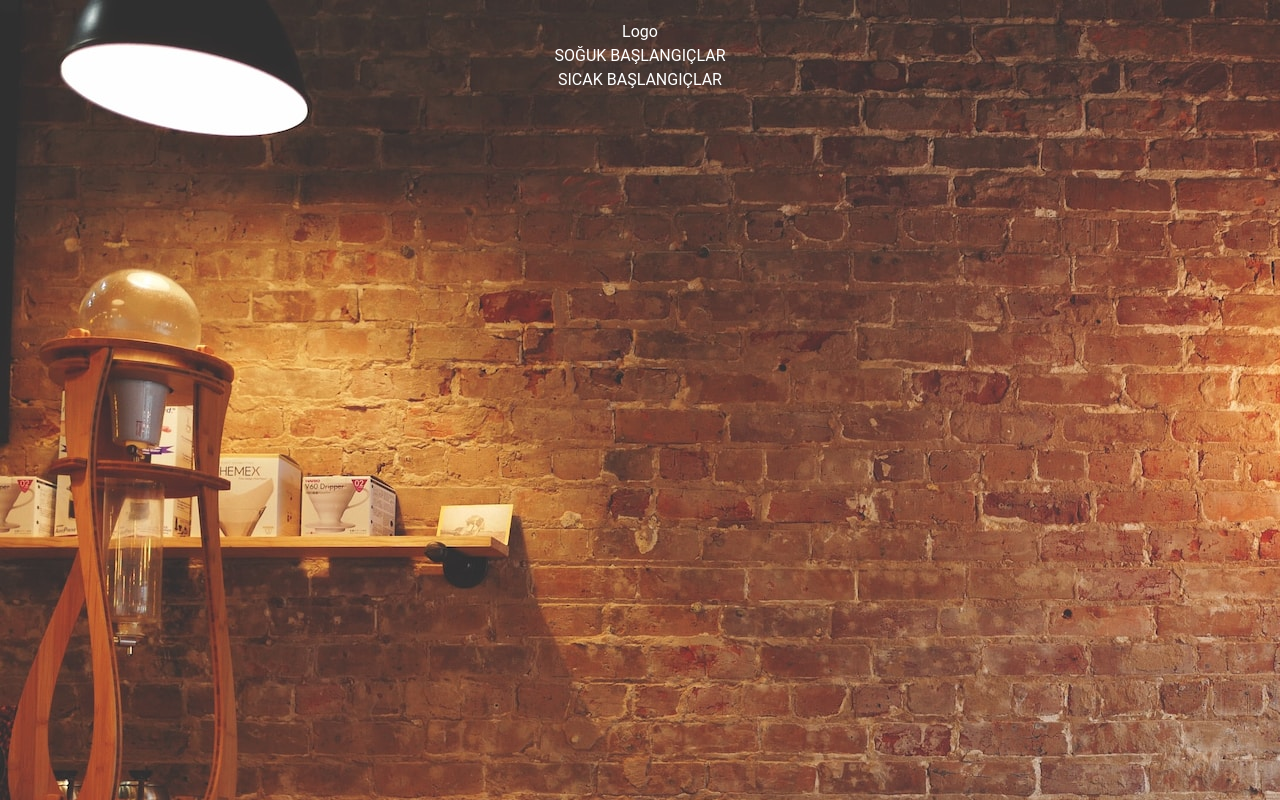
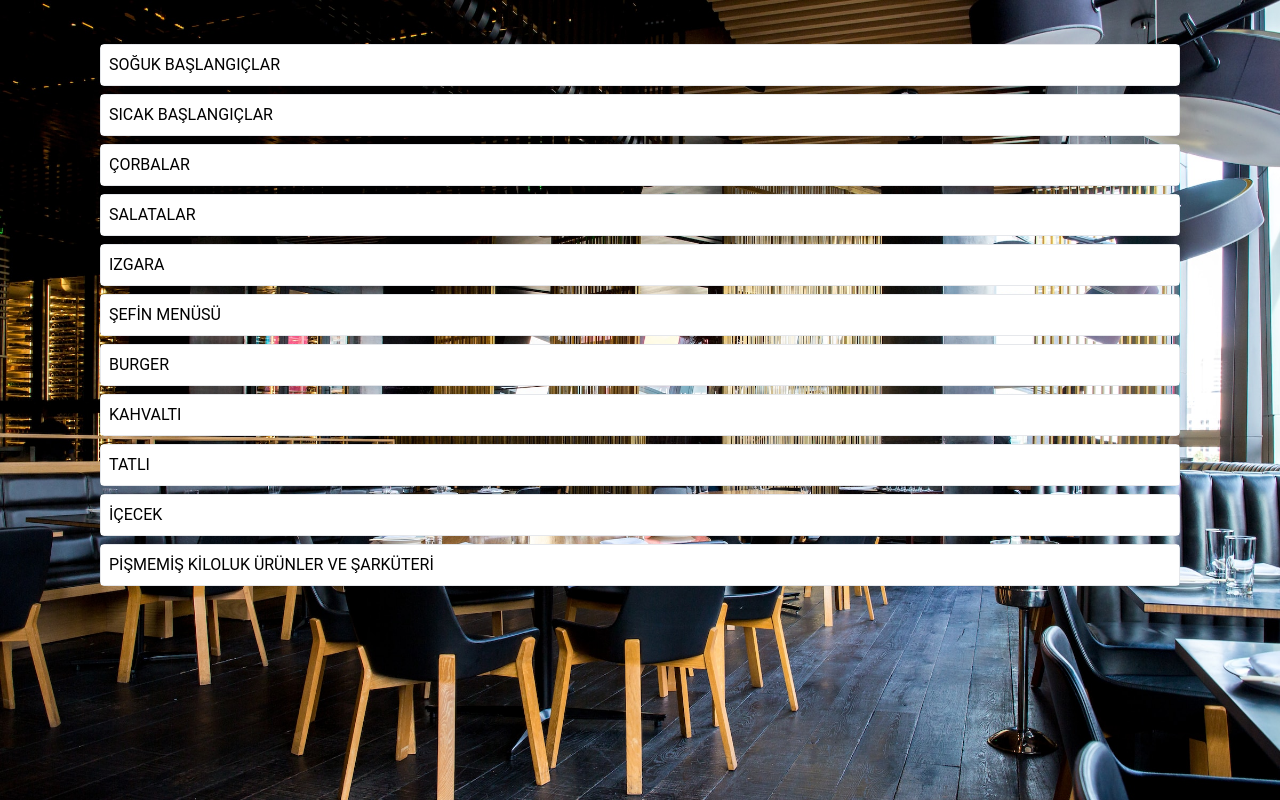
Before and after one commit to kardassuayb/react-restaurant-menu, a React (Create React App) app: page / in a window 1280 px wide. Built offline with nearby package versions, Linux system fonts and the light colour scheme; data requests are answered from the project's data file.

Commit message:
TitleITem Comp done

```diff
--- a/db.json
+++ b/db.json
@@ -1,14 +1,68 @@
 {
     "tabs":[
         {
-        "id":"1",
+        "id":1,
         "name":"SOĞUK BAŞLANGIÇLAR",
         "image":"Sekme Görseli",
         "description":"Sekme Açıklaması"
         },
         {
-        "id":"2",
+        "id":2,
         "name":"SICAK BAŞLANGIÇLAR",
+        "image":"Sekme Görseli",
+        "description":"Sekme Açıklaması"
+        },
+        {
+        "id":3,
+        "name":"ÇORBALAR",
+        "image":"Sekme Görseli",
+        "description":"Sekme Açıklaması"
+        },
+        {
+        "id":4,
+        "name":"SALATALAR",
+        "image":"Sekme Görseli",
+        "description":"Sekme Açıklaması"
+        },
+        {
+        "id":5,
+        "name":"IZGARA",
+        "image":"Sekme Görseli",
+        "description":"Sekme Açıklaması"
+        },
+        {
+        "id":6,
+        "name":"ŞEFİN MENÜSÜ",
+        "image":"Sekme Görseli",
+        "description":"Sekme Açıklaması"
+        },
+        {
+        "id":7,
+        "name":"BURGER",
+        "image":"Sekme Görseli",
+        "description":"Sekme Açıklaması"
+        },
+        {
+        "id":8,
+        "name":"KAHVALTI",
+        "image":"Sekme Görseli",
+        "description":"Sekme Açıklaması"
+        },
+        {
+        "id":9,
+        "name":"TATLI",
+        "image":"Sekme Görseli",
+        "description":"Sekme Açıklaması"
+        },
+        {
+        "id":10,
+        "name":"İÇECEK",
+        "image":"Sekme Görseli",
+        "description":"Sekme Açıklaması"
+        },
+        {
+        "id":11,
+        "name":"PİŞMEMİŞ KİLOLUK ÜRÜNLER VE ŞARKÜTERİ",
         "image":"Sekme Görseli",
         "description":"Sekme Açıklaması"
         }
@@ -16,39 +70,41 @@
 
     "products":[
             {
-            "id":"1",
+            "id":1,
             "name":"BURRATA",
             "image":"Ürün Görseli",
             "description":"%100 Manda sütüyle üretilmiş Buffa mozerellası ve kremasından meydana gelen taze İtalyan peyniri",
             "price":"330.00",
             "currency":"TRY",
-            "userId": 1
+            "titleId": 1
             },
             {
-            "id":"2",
+            "id":2,
             "name":"PASTIRMALI HUMUS",
             "image":"Ürün Görseli",
             "description":"Tahin, Tuz, Sarımsak ve Hatay Humusu",
             "price":"150.00",
             "currency":"TRY",
-            "userId": 2
+            "titleId": 1
             },
 
             {
-                "id":"3",
+                "id":3,
                 "name":"PASTIRMALI MÜCVER",
                 "image":"Ürün Görseli",
                 "description":"HAVUÇ,KABAK VE KAŞAR PEYNİRİ İLE ELDE ETTİĞİMİZ İÇ HARCI GALETA UNU,PANKO VE YUMURTAYLA KAPLAYIP SÜZME YOĞURT İLE SERVİS EDİYORUZ.",
                 "price":"180.00",
-                "currency":"TRY"
+                "currency":"TRY",
+                "titleId":2
                 },
                 {
-                "id":"4",
+                "id":4,
                 "name":"ATOM KOKOREÇ",
                 "image":"Ürün Görseli",
                 "description":"Balıkesir atom kokoreç",
                 "price":"280.00",
-                "currency":"TRY"
+                "currency":"TRY",
+                "titleId":2
                 }
             ]
     }
--- a/src/App.js
+++ b/src/App.js
@@ -4,7 +4,7 @@ import Title from "./components/Title";
 
 function App() {
   return (
-    <div className="app text-white">
+    <div className="app">
       <Logo />
       <Title />
     </div>
--- /dev/null
+++ b/src/components/ExpandablePanel.js
@@ -0,0 +1,28 @@
+import { useState } from "react";
+
+const ExpandablePanel = ({ header, children }) => {
+  const [expanded, setExpanded] = useState(false);
+
+  const handleClick = () => {
+    setExpanded(!expanded);
+  };
+
+  return (
+    <div className="mb-2 border rounded ">
+      <div
+        className="flex p-2 justify-between items-center cursor-pointer bg-white"
+        onClick={handleClick}
+      >
+        <div className="flex flex-row items-center justify-between color-black ">
+          {header}
+        </div>
+        {/* <div className="cursor-pointer" >
+          {expanded ? <GoChevronDown /> : <GoChevronLeft />}
+        </div> */}
+      </div>
+      {expanded && <div className="p-2 border-t bg-white">{children}</div>}
+    </div>
+  );
+};
+
+export default ExpandablePanel;
--- a/src/components/Title.js
+++ b/src/components/Title.js
@@ -2,17 +2,12 @@ import "./Title.css";
 import React from "react";
 import { useFetchTitleQuery } from "../store";
 import Skeleton from "./Skeleton";
+import ExpandablePanel from "./ExpandablePanel";
 import TitleItem from "./titleItem";
-import {
-  Accordion,
-  AccordionItem,
-  AccordionItemButton,
-  AccordionItemHeading,
-  AccordionItemPanel,
-} from "react-accessible-accordion";
 
 const Title = () => {
   const { data, error, isFetching } = useFetchTitleQuery();
+  console.log(data);
 
   let content;
   if (isFetching) {
@@ -20,23 +15,17 @@ const Title = () => {
   } else if (error) {
     content = <div>Veri Yükleme Hatası!!</div>;
   } else {
-    content = data.map((title) => (
-      <AccordionItem key={title.id}>
-        <AccordionItemHeading>
-          <AccordionItemButton>{title.name}</AccordionItemButton>
-        </AccordionItemHeading>
-        <AccordionItemPanel>
-          <TitleItem></TitleItem>
-        </AccordionItemPanel>
-      </AccordionItem>
-    ));
+    content = data.map((title) => {
+      const header = <div>{title.name}</div>;
+      return (
+        <ExpandablePanel key={title.id} header={header}>
+          <TitleItem title={title} />
+        </ExpandablePanel>
+      );
+    });
   }
 
-  return (
-    <>
-      <Accordion allowZeroExpanded>{content}</Accordion>
-    </>
-  );
+  return <div>{content}</div>;
 };
 
 export default Title;
--- a/src/components/titleItem.js
+++ b/src/components/titleItem.js
@@ -1,10 +1,10 @@
 import React from "react";
 import { useFetchTitleItemQuery } from "../store";
 import Skeleton from "./Skeleton";
-import { AccordionItemPanel } from "react-accessible-accordion";
 
-const TitleItem = () => {
-  const { data, error, isFetching } = useFetchTitleItemQuery();
+const TitleItem = ({ title }) => {
+  const { data, error, isFetching } = useFetchTitleItemQuery(title);
+  console.log(data);
 
   let content;
   if (isFetching) {
@@ -12,9 +12,9 @@ const TitleItem = () => {
   } else if (error) {
     content = <div>Veri Yükleme Hatası!!</div>;
   } else {
-    content = data.map((item) => (
-      <AccordionItemPanel key={item.id}></AccordionItemPanel>
-    ));
+    content = data.map((item) => {
+      return <div key={item.id}>{item.name}</div>;
+    });
   }
 
   return <div>{content}</div>;
--- a/src/index.css
+++ b/src/index.css
@@ -1,7 +1,8 @@
 body {
   margin: 0;
   font-family: "Roboto", Arial !important;
-  background-image: url("../public/images/bg-1.jpg");
+  background-image: url("../public/images/bg-2.jpg");
+  background-size: cover;
 }
 
 @tailwind base;
--- a/src/store/apis/titleItemApi.js
+++ b/src/store/apis/titleItemApi.js
@@ -19,9 +19,12 @@ const titleItemApi = createApi({
   endpoints(builder) {
     return {
       fetchTitleItem: builder.query({
-        query: () => {
+        query: (title) => {
           return {
             url: "/products",
+            params: {
+              titleId: title.id,
+            },
             method: "GET",
           };
         },
```
Also changed, not shown: public/images/bg-2.jpg (added).
